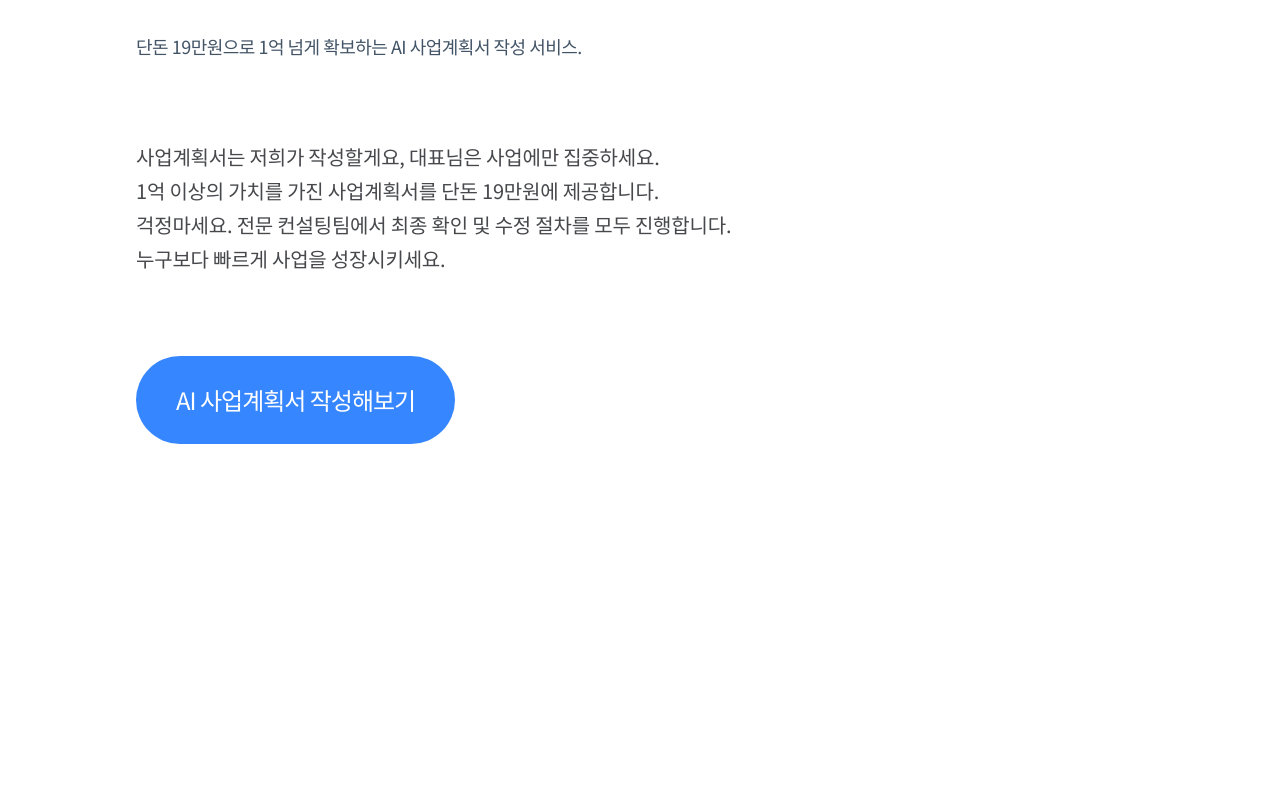
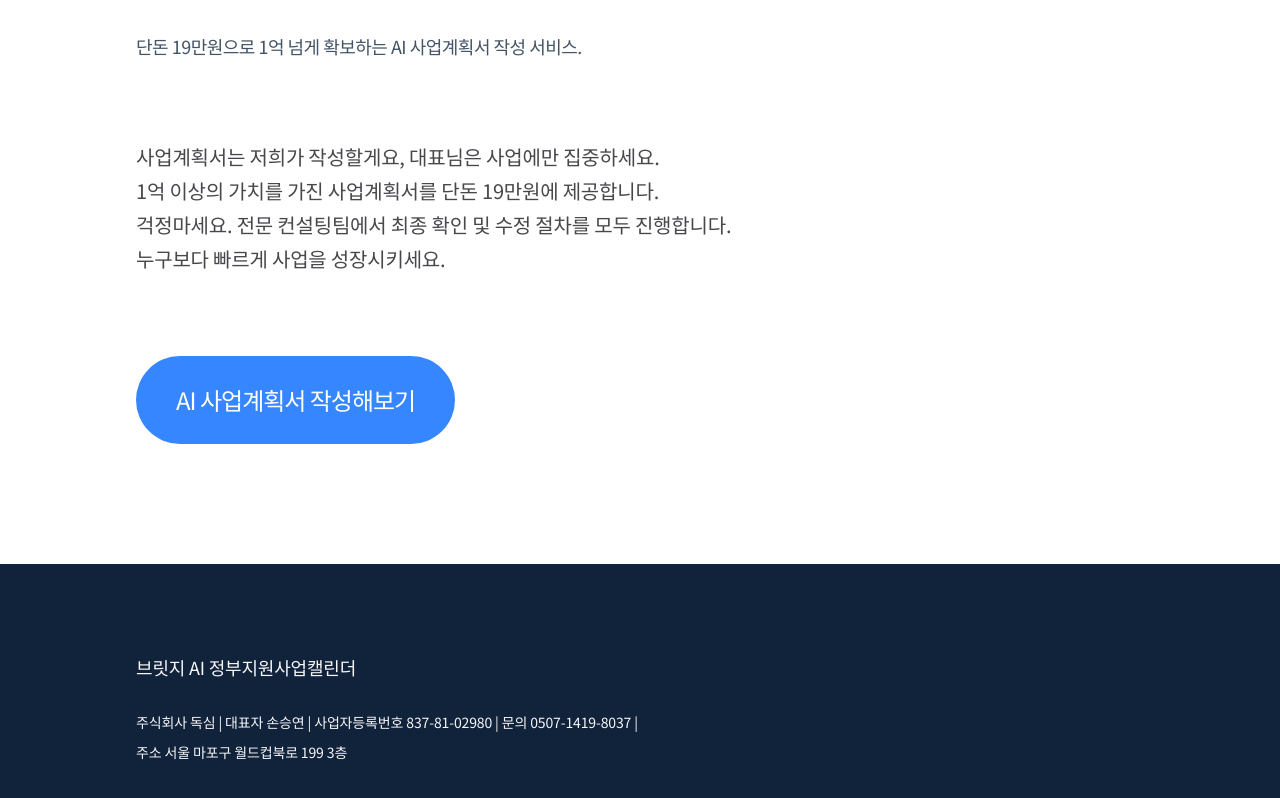
Before and after one commit to naya-h2/Bridge, a React (Create React App) app: page / in a window 1280 px wide. Shown: the part 2116-2914 px from the top of the page. Before the commit the page ends 2680 px from the top, so only its background shows below. Built offline with nearby package versions, Linux system fonts and the light colour scheme.

Commit message:
💄 design: Footer UI 구현 완료

```diff
--- /dev/null
+++ b/src/components/home/Footer.jsx
@@ -0,0 +1,36 @@
+import styled from 'styled-components';
+
+function Footer() {
+  return (
+    <Container>
+      브릿지 AI 정부지원사업캘린더
+      <DetailText>
+        주식회사 독심 | 대표자 손승연 | 사업자등록번호 837-81-02980 | 문의 0507-1419-8037 | <br />
+        주소 서울 마포구 월드컵북로 199 3층
+      </DetailText>
+    </Container>
+  );
+}
+
+export default Footer;
+
+const Container = styled.div`
+  width: 1440px;
+  padding: 88px 136px;
+  margin: 0 auto;
+
+  background-color: #11223b;
+
+  color: #f7f7f8;
+  font-size: 18px;
+  font-weight: 500;
+  line-height: 170%; /* 30.6px */
+  letter-spacing: -0.18px;
+`;
+
+const DetailText = styled.p`
+  margin-top: 24px;
+
+  font-size: 14px;
+  letter-spacing: -0.14px;
+`;
--- a/src/pages/home/Layout.jsx
+++ b/src/pages/home/Layout.jsx
@@ -2,6 +2,7 @@ import { useNavigate } from 'react-router-dom';
 import styled from 'styled-components';
 import Head from '../../components/home/Head';
 import Content from '../../components/home/Content';
+import Footer from '../../components/home/Footer';
 
 function Layout() {
   const navigate = useNavigate();
@@ -13,6 +14,9 @@ function Layout() {
       </HeadWrapper>
       <Content type="calendar" />
       <Content type="ai" />
+      <FooterWrapper>
+        <Footer />
+      </FooterWrapper>
     </>
   );
 }
@@ -21,3 +25,7 @@ export default Layout;
 const HeadWrapper = styled.div`
   background-color: #3686ff;
 `;
+
+const FooterWrapper = styled.div`
+  background-color: #11223b;
+`;
```
